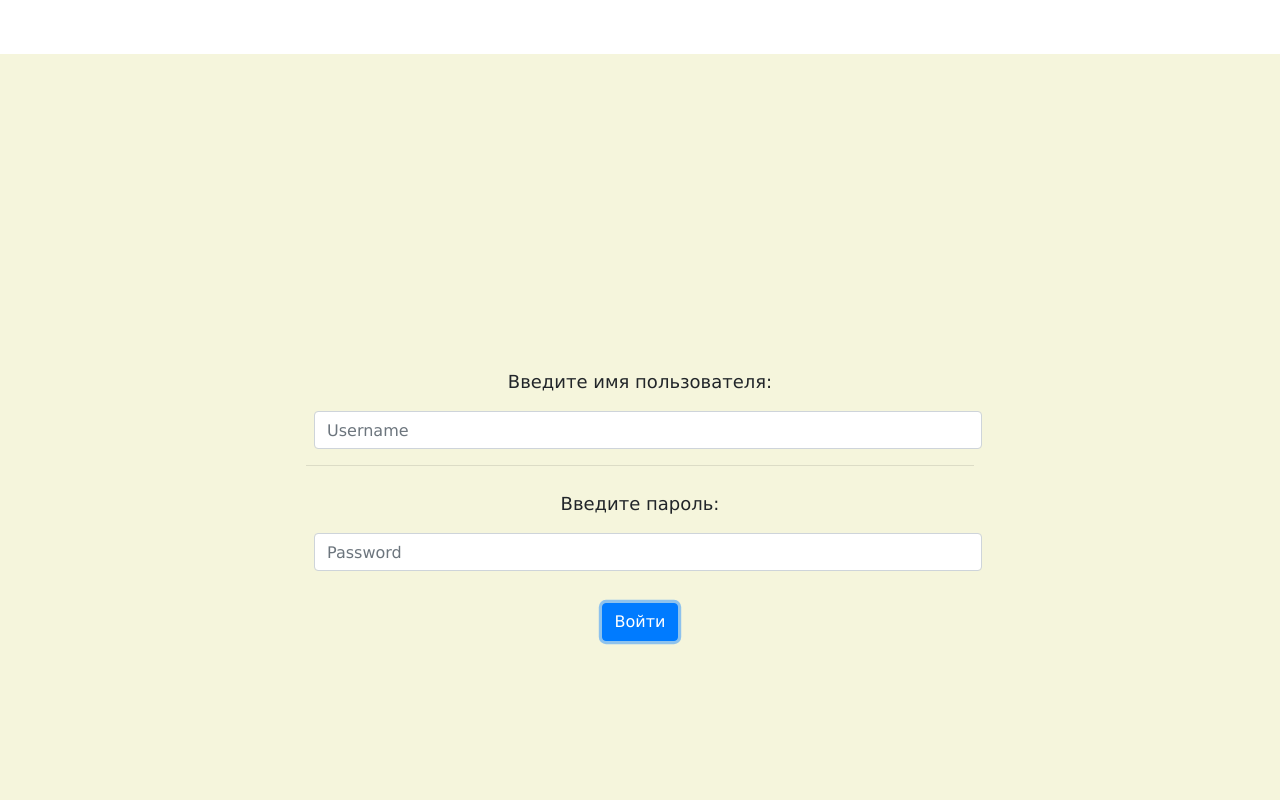
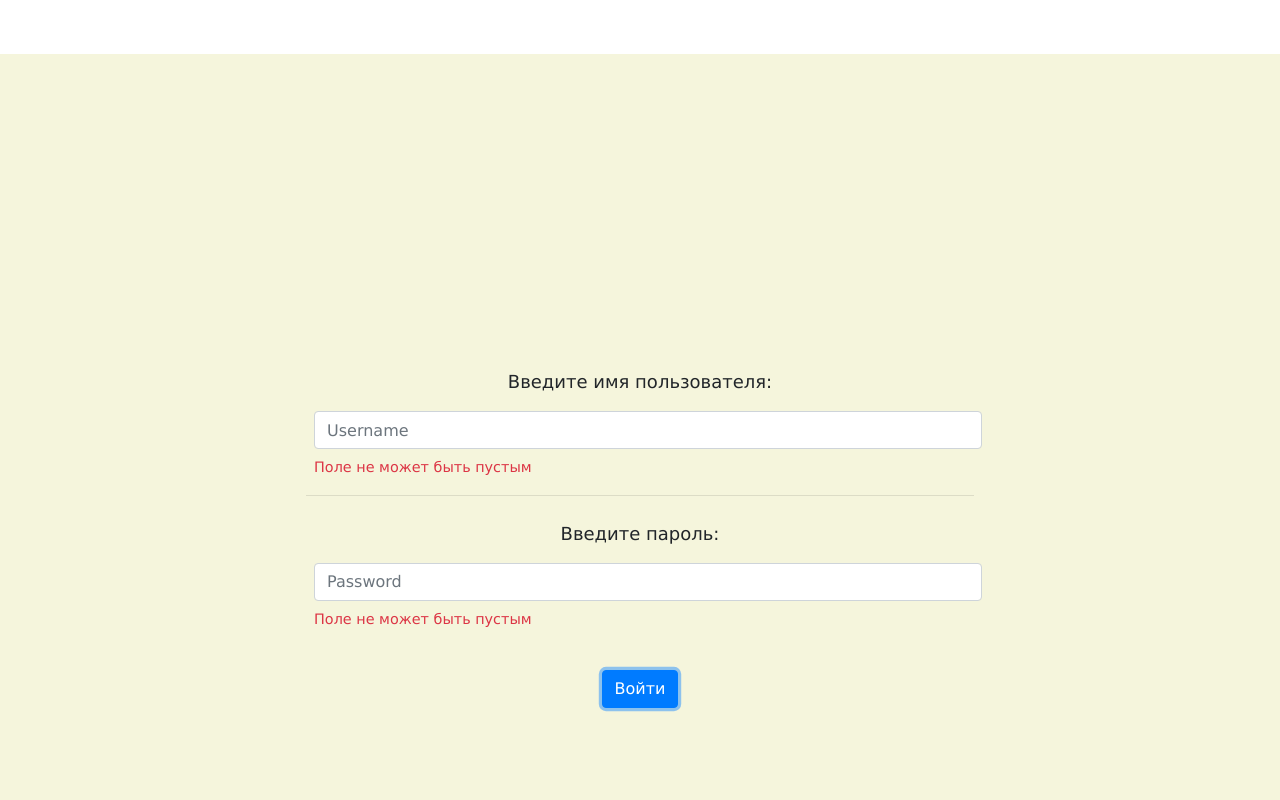
Before and after one commit to AkhtemWays/auth-admin-pages, a React (Create React App) app: page /login/ in a window 1280 px wide. Both pictures are taken after a click on the button "Войти". Shown: the top 800 px of the page. Built offline with nearby package versions, Linux system fonts and the light colour scheme; no server answers.

Commit message:
added login page custom validation

```diff
--- a/src/components/Authorization.js
+++ b/src/components/Authorization.js
@@ -5,10 +5,50 @@ import { authorize } from "../store/actions";
 import "../static/Authorization.css";
 
 class Authorization extends Component {
+  constructor(props) {
+    super(props);
+
+    this.state = {
+      errors: {},
+    };
+  }
+
+  getErrors = () => {
+    const errors = {
+      username: [],
+      password: [],
+    };
+
+    if (this.props.username ? this.props.username.length < 6 : false) {
+      errors.username.push(
+        "Имя пользователя не должно быть менее двух символов"
+      );
+    }
+    if (this.props.username ? this.props.username.length > 25 : false) {
+      errors.username.push("Имя пользователя не может превышать 25 символов");
+    }
+    if (!this.props.username) {
+      errors.username.push("Поле не может быть пустым");
+    }
+    if (this.props.password ? this.props.password.length < 7 : false) {
+      errors.password.push("Пароль не может быть короче 7 символов");
+    }
+    if (!this.props.password) {
+      errors.password.push("Поле не может быть пустым");
+    }
+    return errors;
+  };
+
   handleSubmit = (ev) => {
-    this.props.authorize();
-    this.props.updateField("login", "username", "");
-    this.props.updateField("login", "password", "");
+    const errors = this.getErrors();
+    if (!errors.username.length && !errors.password.length) {
+      this.props.authorize();
+      this.props.updateField("login", "username", "");
+      this.props.updateField("login", "password", "");
+    } else {
+      ev.preventDefault();
+      this.setState({ errors: errors });
+    }
   };
 
   render() {
@@ -20,13 +60,19 @@ class Authorization extends Component {
           <Field
             component="input"
             type="text"
-            minLength={2}
-            maxLength={25}
+            minLength="6"
+            maxLength="25"
             name="username"
             value={this.props.username}
             placeholder="Username"
             className="m-2 authField form-control"
           />
+          {this.state.errors.username &&
+            this.state.errors.username.map((error) => (
+              <div className="text-sm-left ml-2">
+                <p className="small text-danger">{error}</p>
+              </div>
+            ))}
         </div>
         <hr />
         <div>
@@ -35,12 +81,18 @@ class Authorization extends Component {
           <Field
             component="input"
             type="password"
-            minLength={6}
+            minLength="7"
             name="password"
             value={this.props.password}
             placeholder="Password"
             className="m-2 authField form-control"
           />
+          {this.state.errors.password &&
+            this.state.errors.password.map((error) => (
+              <div className="text-sm-left ml-2">
+                <p className="small text-danger">{error}</p>
+              </div>
+            ))}
         </div>
         <button
           onClick={this.handleSubmit}
--- a/src/store/mainReducer.js
+++ b/src/store/mainReducer.js
@@ -74,21 +74,21 @@ export default function (state = initialData, action) {
       };
     case "@@redux-form/CHANGE":
       switch (action.meta.form) {
-        case "login":
-          if (action.meta.field === "password") {
-            return {
-              ...state,
-              currentPassword: action.payload,
-            };
-          } else if (action.meta.field === "username") {
-            return {
-              ...state,
-              currentUsername: action.payload,
-            };
-          }
-          return {
-            ...state,
-          };
+        // case "login":
+        //   if (action.meta.field === "password") {
+        //     return {
+        //       ...state,
+        //       currentPassword: action.payload,
+        //     };
+        //   } else if (action.meta.field === "username") {
+        //     return {
+        //       ...state,
+        //       currentUsername: action.payload,
+        //     };
+        //   }
+        //   return {
+        //     ...state,
+        //   };
         case "adminFeatures":
           if (action.meta.field === "sortOption") {
             switch (action.payload) {
```
